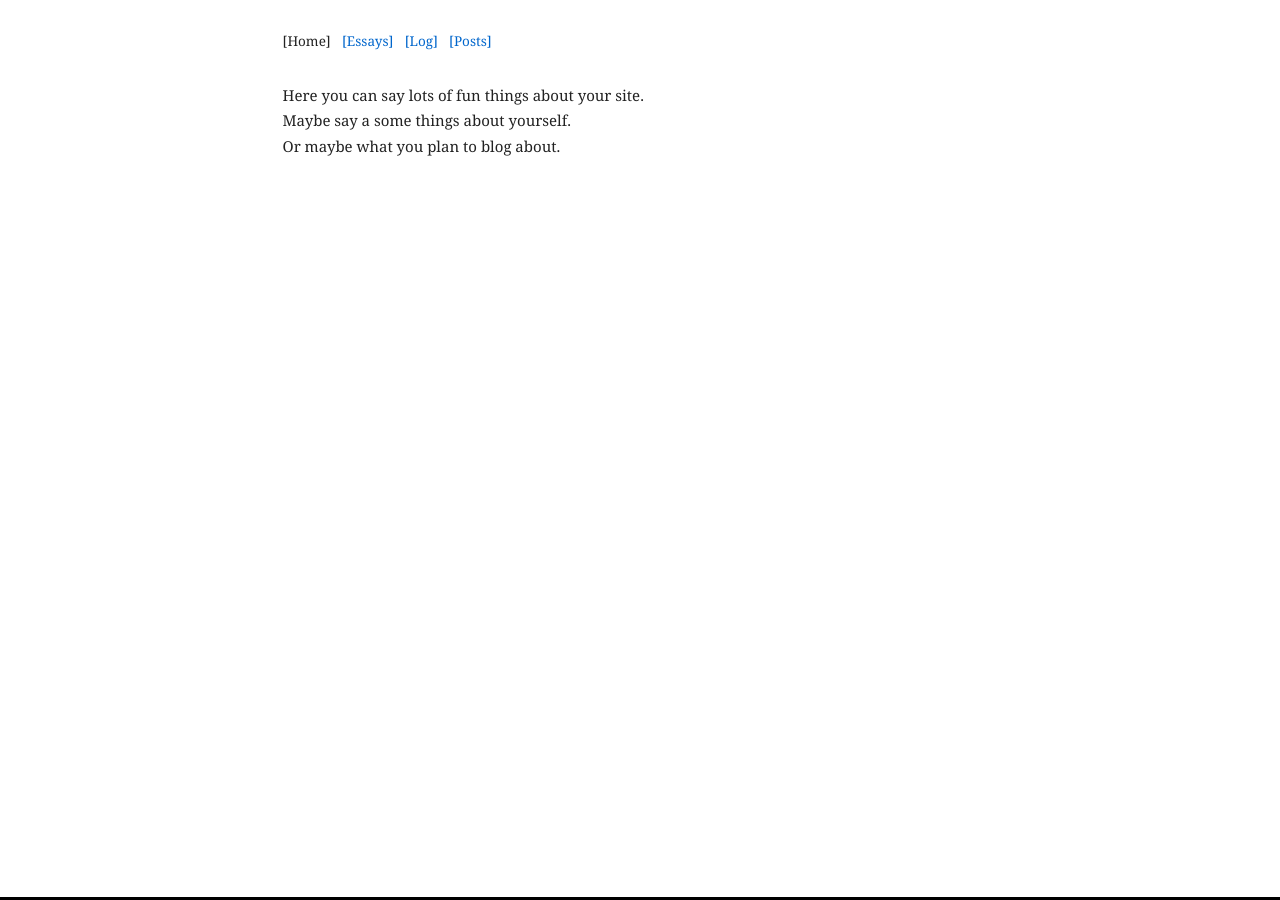
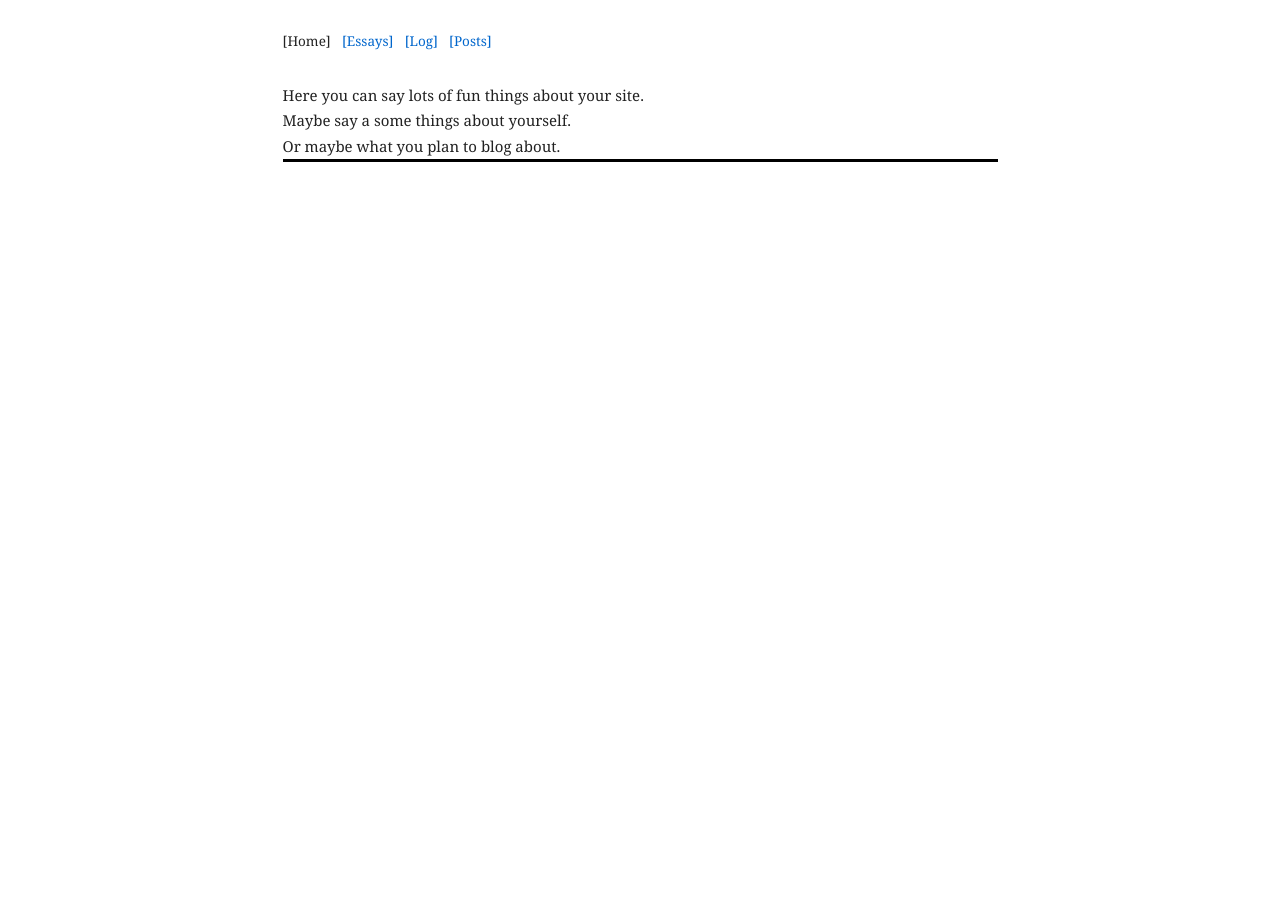
Before and after one commit to HJahanshiri/Hjahanshiri.github.io, a Jekyll site: the page built from index.md, in a window 1280 px wide. Built offline with Jekyll 4.4.1, drawn with Linux system fonts in a browser that asks for light colours; our own code applies the rules of GitHub Pages for plain Markdown files.

Commit message:
Update default.html

```diff
--- a/_layouts/default.html
+++ b/_layouts/default.html
@@ -259,7 +259,7 @@
 
     <style>
     .footer {
-      position: fixed;
+      position: static;
       left: 0;
       bottom: 0;
       width: 100%;
```
